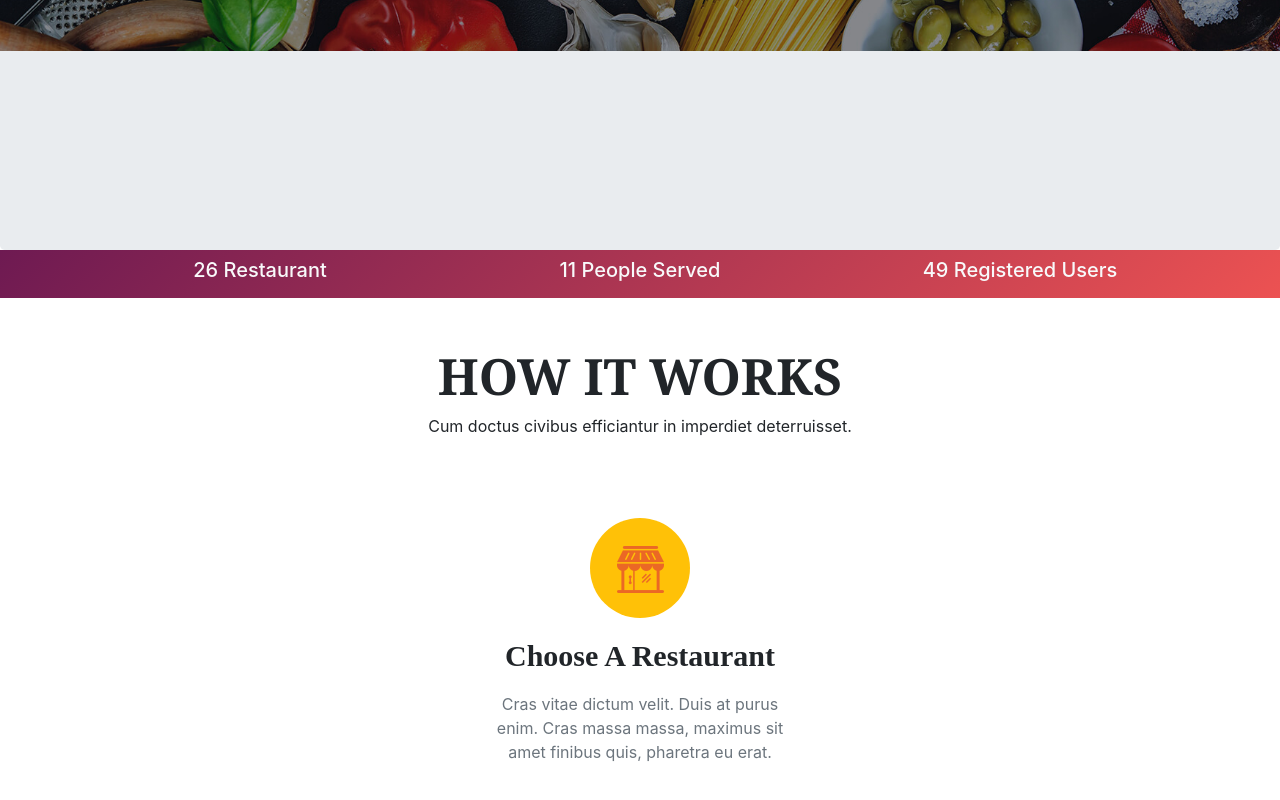
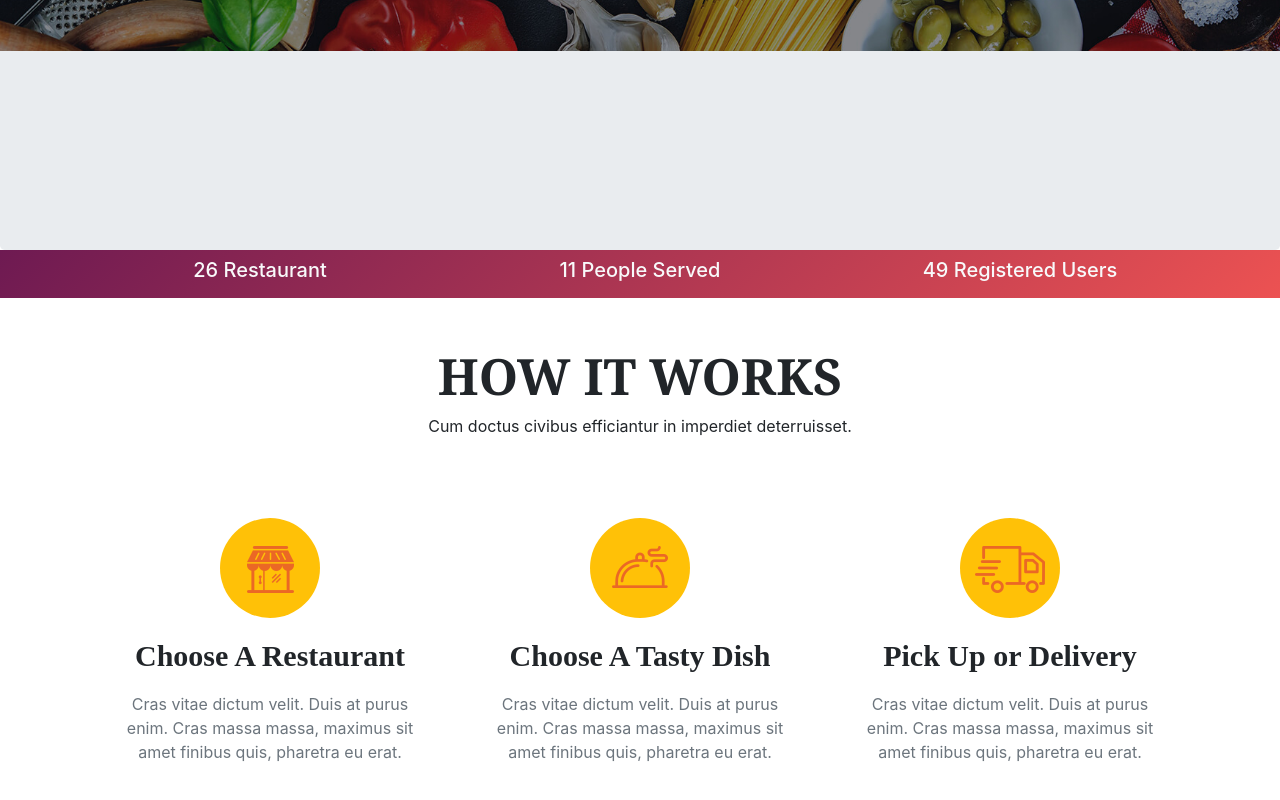
Before and after one commit to HamzaAhmedSheikh/online-Food-Delivery-App, a React (Create React App) app: page / in a window 1280 px wide. Shown: the part 606-1406 px from the top of the page. Built offline with nearby package versions, Linux system fonts and the light colour scheme.

Commit message:
HOW IT WORKS section is completed

```diff
--- a/package.json
+++ b/package.json
@@ -3,6 +3,10 @@
   "version": "0.1.0",
   "private": true,
   "dependencies": {
+    "@fortawesome/fontawesome-svg-core": "^1.2.27",
+    "@fortawesome/free-brands-svg-icons": "^5.12.1",
+    "@fortawesome/free-solid-svg-icons": "^5.12.1",
+    "@fortawesome/react-fontawesome": "^0.1.8",
     "@testing-library/jest-dom": "^4.2.4",
     "@testing-library/react": "^9.4.0",
     "@testing-library/user-event": "^7.2.1",
--- a/src/components/Header.js
+++ b/src/components/Header.js
@@ -11,7 +11,8 @@ render() {
  return(
   <header>
    <nav className="navbar navbar-expand-lg navbar-dark bg-dark">
-        <a className="navbar-brand" href="#"><img src={download} /></a>
+        <a className="navbar-brand" href="#">
+          <Link to='/'><img src={download} /> </Link> </a>
         <button className="navbar-toggler" type="button" data-toggle="collapse" data-target="#navbarSupportedContent" aria-controls="navbarSupportedContent" aria-expanded="false" aria-label="Toggle navigation">
            <span className="navbar-toggler-icon"></span>
          </button>
@@ -104,12 +105,40 @@ render() {
           <h3> Choose A Restaurant </h3>
           <p>Cras vitae dictum velit. Duis at purus enim. Cras massa massa, maximus sit amet finibus quis, pharetra eu erat.</p>
       </div>
-   </div>
+
+      <div className='col-lg-4 col-md-4 col-sm-4 col-10 d-block m-auto'>
+        <div className='imgsetting d-block m-auto bg-warning'>
+            <img src={how_to_work2} className='logosetting' />
+        </div>
+          <h3> Choose A Tasty Dish </h3>
+          <p>Cras vitae dictum velit. Duis at purus enim. Cras massa massa, maximus sit amet finibus quis, pharetra eu erat.</p>
+      </div>
+
+      <div className='col-lg-4 col-md-4 col-sm-4 col-10 d-block m-auto'>
+        <div className='imgsetting d-block m-auto bg-warning'>
+            <img src={how_to_work3} className='logosetting' />
+        </div>
+          <h3> Pick Up or Delivery </h3>
+          <p>Cras vitae dictum velit. Duis at purus enim. Cras massa massa, maximus sit amet finibus quis, pharetra eu erat.</p>
+      </div>
+    </div>
+  </section>
+
+  {/* <div className='jumbotron banner'>
+    <div className='container mb-5'>
+      <p className='h1 text-uppercase text-white'>
+          Just Order And We Will Deliver You
+      </p>
+       <p className='text-white'>
+          Pellentesque eget justo eget nibh luctus semper at ut tellus.
+       </p>
+       <button type='button' className='btn btn-warning text-uppercase mb-5'>
+         <Link to='/home'> <b> Order Now  </b></Link>
+       </button>
+    </div>
+  </div>      */}
 
 
-
-
-  </section>
 
 </header>
   )
--- a/src/components/Home.css
+++ b/src/components/Home.css
@@ -73,3 +73,11 @@ a:hover {
 .logosetting {
     margin-top: 28px;
 }
+
+.banner {
+    background-image: url('../images/home_middle.jpg');
+    background-size: 100% 100%;
+    background-position-y: 40%;
+    height: 250px;
+    margin-top: 0px;
+}
```
Also changed, not shown: src/images/home_middle.jpg (added), 1 other file (tests, documents, lock files or other folders).
